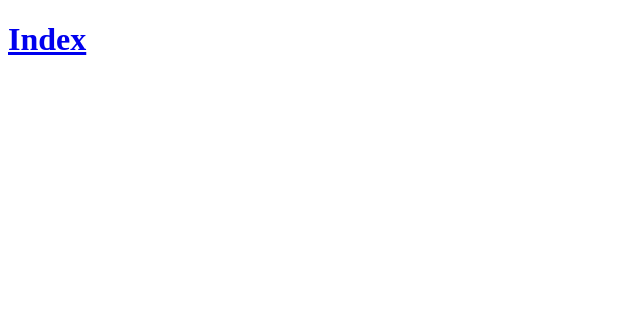
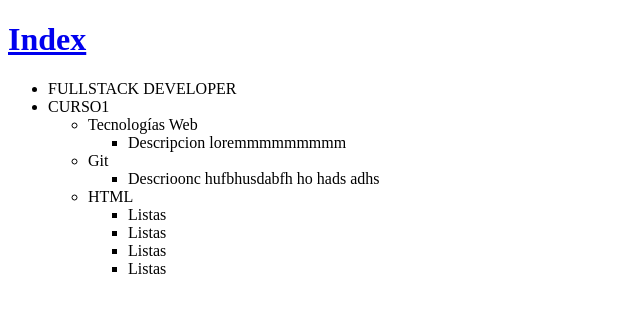
Before and after one commit to lalo1883/Bootcamp, a plain HTML site: page intro.html in a window 1280 px wide. Shown: the whole page, without its empty margins (0-640 px from the left). Drawn offline with Linux system fonts and the light colour scheme.

Commit message:
Anadi listas

```diff
--- a/intro.html
+++ b/intro.html
@@ -8,5 +8,28 @@
 </head>
 <body>
     <h1><a href="./index.html">Index</a></h1>
+
+
+    <ul>
+        <li>FULLSTACK DEVELOPER</li>
+        <li>CURSO1</li>
+        <ul>
+            <li>Tecnologías Web</li>
+            <ul>
+                <li>Descripcion loremmmmmmmmm</li>
+            </ul>
+            <li>Git</li>
+            <ul>
+                <li>Descrioonc hufbhusdabfh ho hads adhs</li>
+            </ul>
+            <li>HTML</li>
+            <ul>
+                <li>Listas</li>
+                <li>Listas</li>
+                <li>Listas</li>
+                <li>Listas</li>
+            </ul>
+        </ul>
+    </ul>
 </body>
 </html>
```
Also changed, not shown: index.html (+10 -9 lines), Imagenes HTML/css3.png (added), Imagenes HTML/fullstack_m.jpeg (added), Imagenes HTML/html5.png (added), Imagenes HTML/javascript.png (added).
